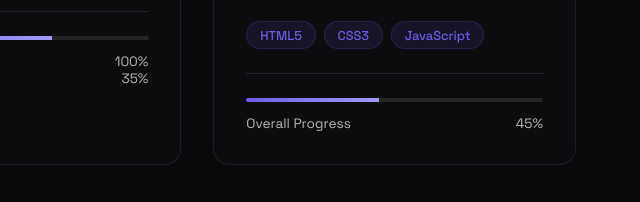
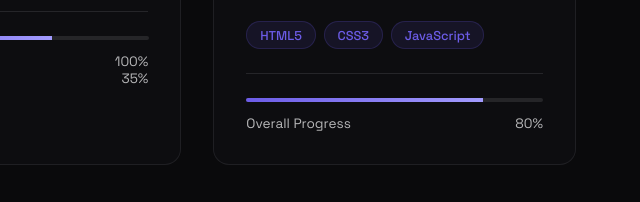
Before and after one commit to ravejsreal/Portfolio, a plain HTML site: page index.html in a window 1280 px wide. Shown: the part 2178-2380 px from the top of the page, 640-1280 px from the left. Drawn offline with Linux system fonts and the light colour scheme.

Commit message:
Update index.html

```diff
--- a/index.html
+++ b/index.html
@@ -257,11 +257,11 @@
                         </div>
                         <div class="project-progress">
                             <div class="progress-bar">
-                                <div class="progress-fill" style="width: 45%"></div>
+                                <div class="progress-fill" style="width: 80%"></div>
                             </div>
                             <div class="progress-text">
                                 <span>Overall Progress</span>
-                                <span>45%</span>
+                                <span>80%</span>
                             </div>
                         </div>
                     </div>
```
